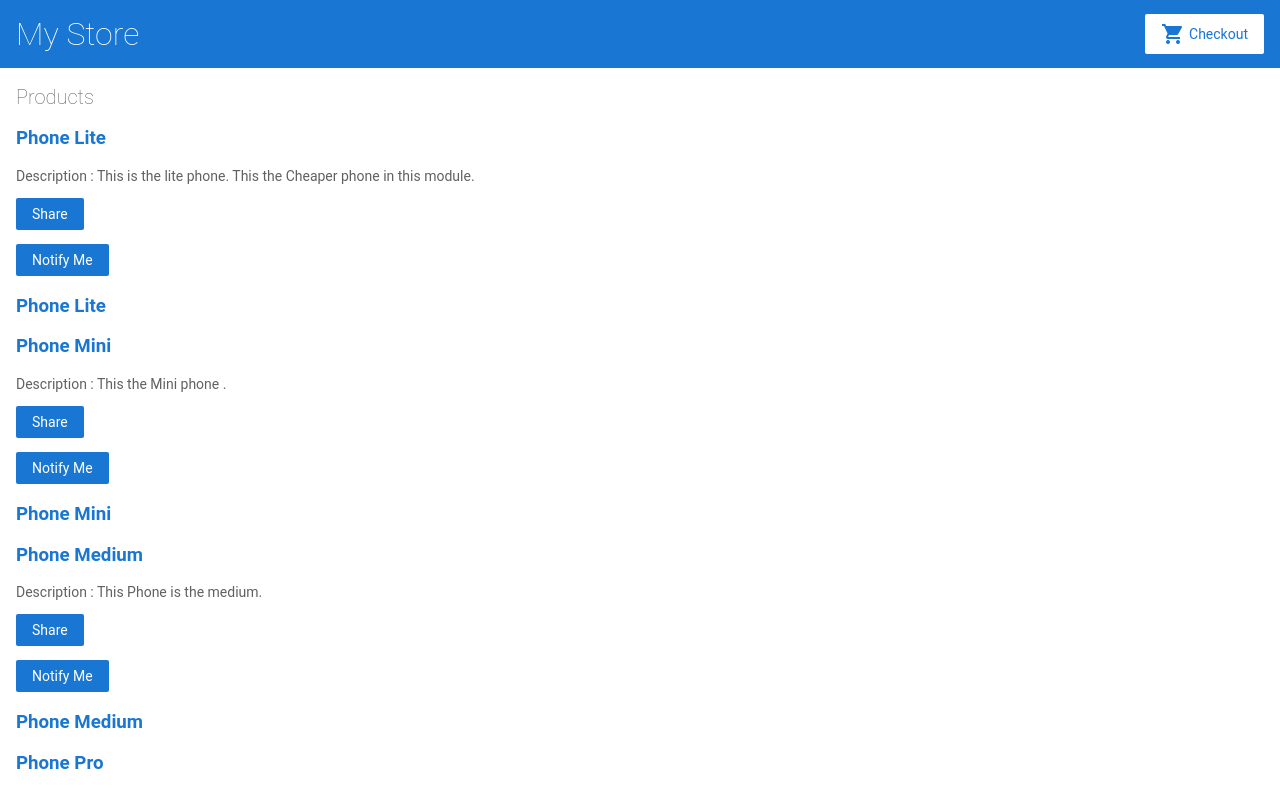
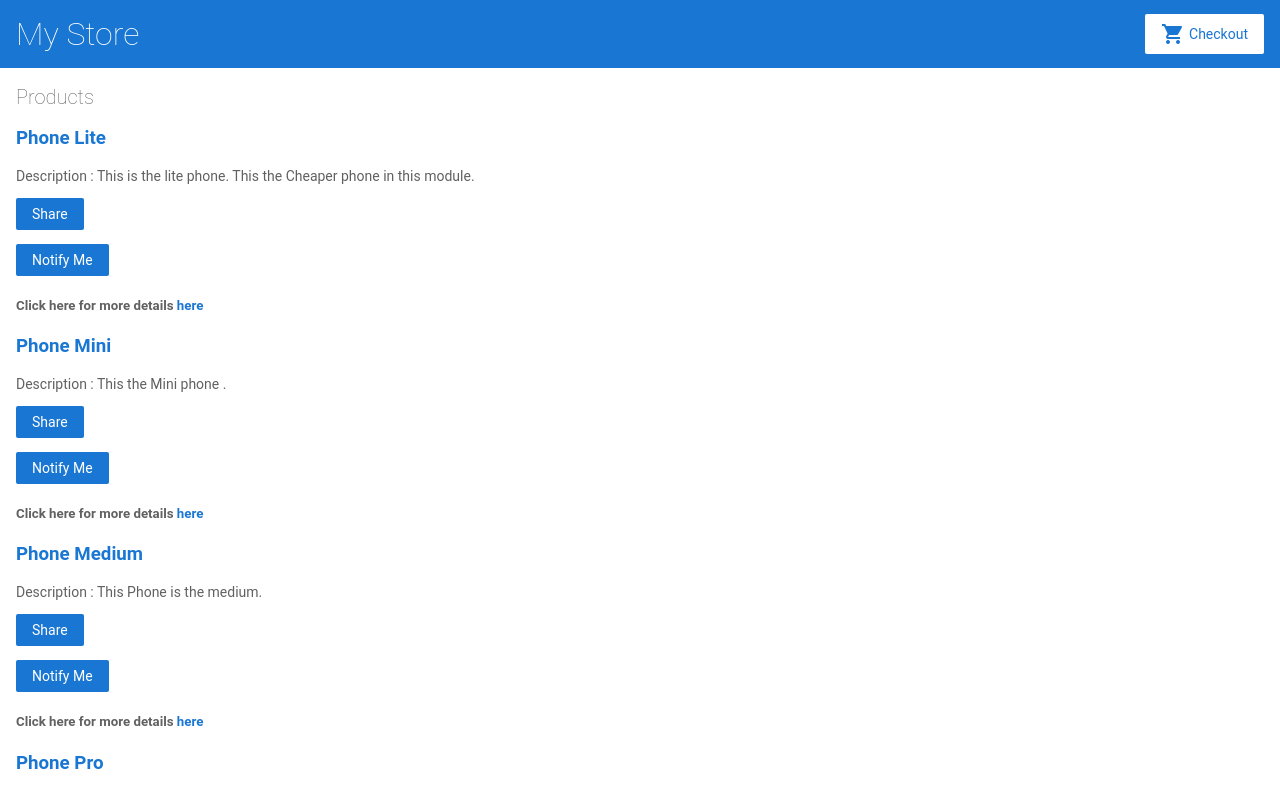
Before and after one commit to kishanbailore/angular-pjqwtz, an Angular app: page / in a window 1280 px wide. Shown: the top 792 px of the page. Built offline with nearby package versions, Linux system fonts and the light colour scheme.

Commit message:
3 files modified

```diff
--- a/src/app/product-details/product-details.component.html
+++ b/src/app/product-details/product-details.component.html
@@ -1 +1,6 @@
-<p>product-details works!</p>
+<h2>Product Details</h2>
+<div *ngIf="product">
+  <p>{{ product.name }}</p>
+  <p>{{ product.price | currency }}</p>
+  <p>{{ product.description }}</p>
+</div>
--- a/src/app/product-details/product-details.component.ts
+++ b/src/app/product-details/product-details.component.ts
@@ -1,15 +1,19 @@
 import { Component, OnInit } from '@angular/core';
+import { ActivatedRoute } from '@angular/router';
+import { Product, products } from '../products';
 
 @Component({
   selector: 'app-product-details',
   templateUrl: './product-details.component.html',
-  styleUrls: ['./product-details.component.css']
+  styleUrls: ['./product-details.component.css'],
 })
 export class ProductDetailsComponent implements OnInit {
+  product: Product | undefined;
+  constructor(private route: ActivatedRoute) {}
 
-  constructor() { }
-
-  ngOnInit(): void {
+  ngOnInit() {
+    const routParams = this.route.snapshot.paramMap;
+    const productIdFromRoute = Number(routParams.get('productId'));
+    products.find((product) => product.id === productIdFromRoute);
   }
-
 }
--- a/src/app/product-list/product-list.component.html
+++ b/src/app/product-list/product-list.component.html
@@ -9,14 +9,15 @@
     [product]="product"
     (notify)="onNotify()"
   ></app-product-alert>
-  <h3>
+  <h5>
+    Click here for more details
     <a
       [title]="product.name + ' details'"
       [routerLink]="['/products', product.id]"
     >
-      {{ product.name }}
+      here
     </a>
-  </h3>
+  </h5>
 </div>
 <!--
 Copyright Google LLC. All Rights Reserved.
```
